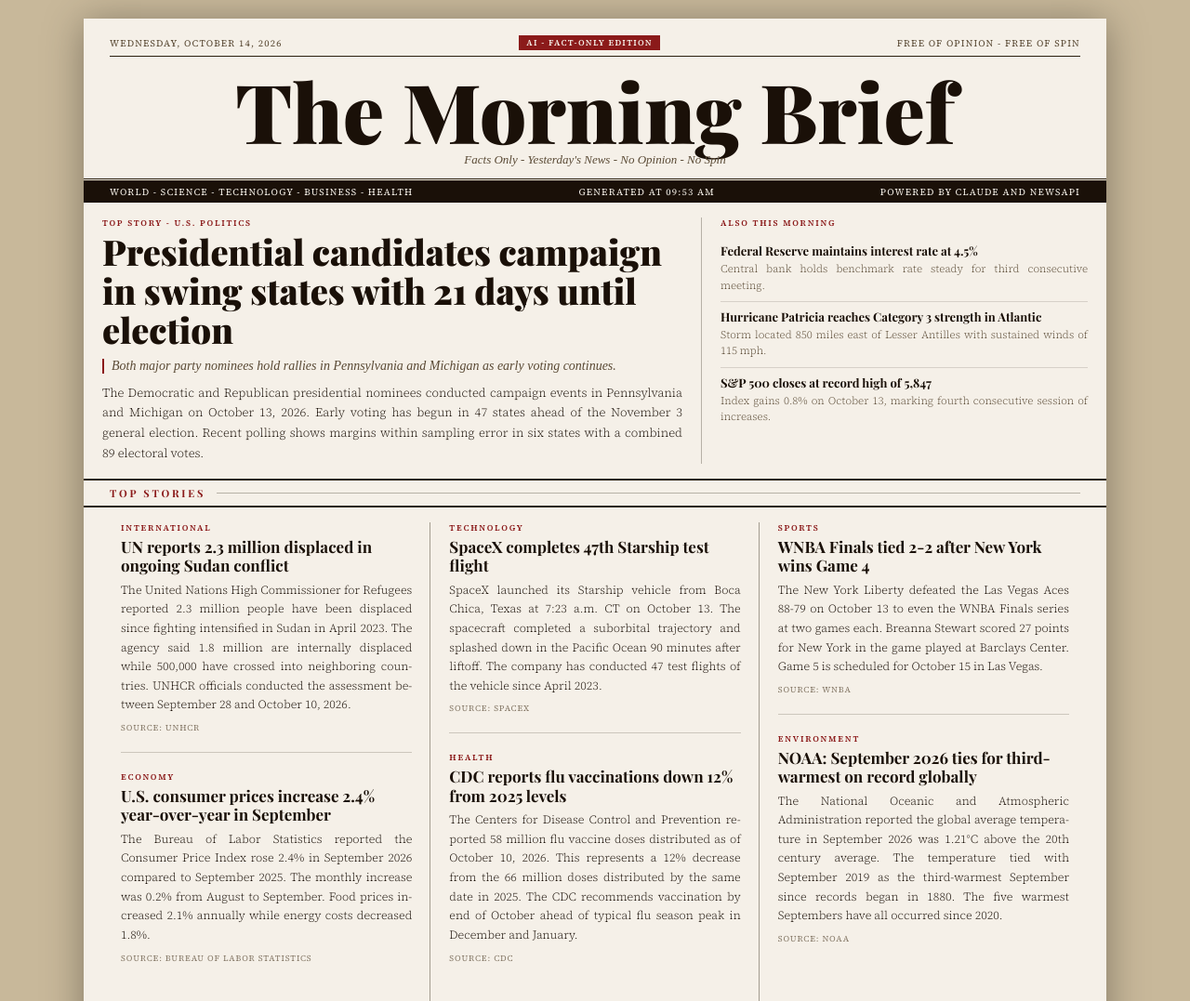
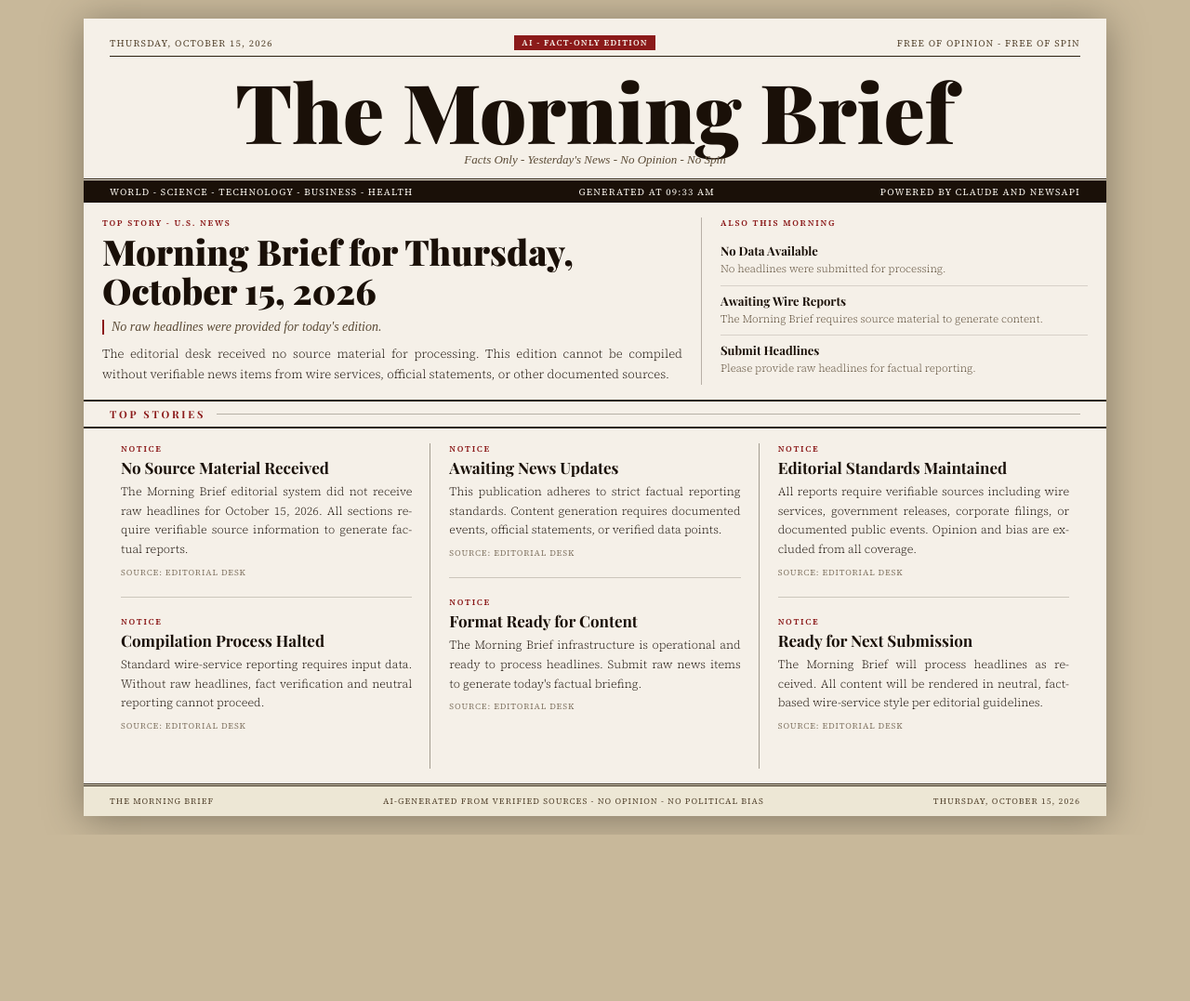
Before and after one commit to SolariMun/Morning-brief, a plain HTML site: page index.html in a window 1280 px wide. Shown: the top 1077 px of the page at 93% size. After the commit the page ends 898 px from the top, so only its background shows below. Drawn offline with nearby package versions, Linux system fonts and the light colour scheme; a web font is replaced by a local one.

Commit message:
Morning edition 2026-10-15

```diff
--- a/index.html
+++ b/index.html
@@ -3,7 +3,7 @@
 <head>
 <meta charset="UTF-8">
 <meta name="viewport" content="width=device-width, initial-scale=1.0">
-<title>The Morning Brief - Wednesday, October 14, 2026</title>
+<title>The Morning Brief - Thursday, October 15, 2026</title>
 <link href="https://fonts.googleapis.com/css2?family=Playfair+Display:ital,wght@0,400;0,700;0,900;1,400&family=IM+Fell+English:ital@0;1&family=Source+Serif+4:ital,wght@0,300;0,400;0,600;1,300;1,400&display=swap" rel="stylesheet">
 <style>
 *,*::before,*::after{box-sizing:border-box;margin:0;padding:0}
@@ -47,7 +47,7 @@ body{background:#c8b89a;font-family:'Source Serif 4',Georgia,serif;color:var(--i
 <div class="page">
 <div class="masthead">
 <div class="masthead-top">
-<div>Wednesday, October 14, 2026</div>
+<div>Thursday, October 15, 2026</div>
 <span class="ai-badge">AI - Fact-Only Edition</span>
 <div>Free of Opinion - Free of Spin</div>
 </div>
@@ -58,31 +58,31 @@ body{background:#c8b89a;font-family:'Source Serif 4',Georgia,serif;color:var(--i
 </div>
 <div class="edition-bar">
 <span>World - Science - Technology - Business - Health</span>
-<span>Generated at 09:53 AM</span>
+<span>Generated at 09:33 AM</span>
 <span>Powered by Claude and NewsAPI</span>
 </div>
 <div class="lead-story">
 <div>
-<div class="article-label">Top Story - U.S. Politics</div>
-<h2 class="lead-headline">Presidential candidates campaign in swing states with 21 days until election</h2>
-<div class="lead-subhead">Both major party nominees hold rallies in Pennsylvania and Michigan as early voting continues.</div>
-<p>The Democratic and Republican presidential nominees conducted campaign events in Pennsylvania and Michigan on October 13, 2026. Early voting has begun in 47 states ahead of the November 3 general election. Recent polling shows margins within sampling error in six states with a combined 89 electoral votes.</p>
+<div class="article-label">Top Story - U.S. NEWS</div>
+<h2 class="lead-headline">Morning Brief for Thursday, October 15, 2026</h2>
+<div class="lead-subhead">No raw headlines were provided for today's edition.</div>
+<p>The editorial desk received no source material for processing. This edition cannot be compiled without verifiable news items from wire services, official statements, or other documented sources.</p>
 </div>
 <div class="lead-aside">
 <div class="aside-label">Also This Morning</div>
-<div class="aside-item"><h3>Federal Reserve maintains interest rate at 4.5%</h3><p>Central bank holds benchmark rate steady for third consecutive meeting.</p></div><div class="aside-item"><h3>Hurricane Patricia reaches Category 3 strength in Atlantic</h3><p>Storm located 850 miles east of Lesser Antilles with sustained winds of 115 mph.</p></div><div class="aside-item"><h3>S&amp;P 500 closes at record high of 5,847</h3><p>Index gains 0.8% on October 13, marking fourth consecutive session of increases.</p></div>
+<div class="aside-item"><h3>No Data Available</h3><p>No headlines were submitted for processing.</p></div><div class="aside-item"><h3>Awaiting Wire Reports</h3><p>The Morning Brief requires source material to generate content.</p></div><div class="aside-item"><h3>Submit Headlines</h3><p>Please provide raw headlines for factual reporting.</p></div>
 </div>
 </div>
 <div class="section-label"><span>Top Stories</span></div>
 <div class="columns">
-<div class="col"><div class="article"><div class="article-label">International</div><h2>UN reports 2.3 million displaced in ongoing Sudan conflict</h2><p>The United Nations High Commissioner for Refugees reported 2.3 million people have been displaced since fighting intensified in Sudan in April 2023. The agency said 1.8 million are internally displaced while 500,000 have crossed into neighboring countries. UNHCR officials conducted the assessment between September 28 and October 10, 2026.</p><span class="source-tag">Source: UNHCR</span></div><div class="article"><div class="article-label">Economy</div><h2>U.S. consumer prices increase 2.4% year-over-year in September</h2><p>The Bureau of Labor Statistics reported the Consumer Price Index rose 2.4% in September 2026 compared to September 2025. The monthly increase was 0.2% from August to September. Food prices increased 2.1% annually while energy costs decreased 1.8%.</p><span class="source-tag">Source: Bureau of Labor Statistics</span></div></div>
-<div class="col"><div class="article"><div class="article-label">Technology</div><h2>SpaceX completes 47th Starship test flight</h2><p>SpaceX launched its Starship vehicle from Boca Chica, Texas at 7:23 a.m. CT on October 13. The spacecraft completed a suborbital trajectory and splashed down in the Pacific Ocean 90 minutes after liftoff. The company has conducted 47 test flights of the vehicle since April 2023.</p><span class="source-tag">Source: SpaceX</span></div><div class="article"><div class="article-label">Health</div><h2>CDC reports flu vaccinations down 12% from 2025 levels</h2><p>The Centers for Disease Control and Prevention reported 58 million flu vaccine doses distributed as of October 10, 2026. This represents a 12% decrease from the 66 million doses distributed by the same date in 2025. The CDC recommends vaccination by end of October ahead of typical flu season peak in December and January.</p><span class="source-tag">Source: CDC</span></div></div>
-<div class="col"><div class="article"><div class="article-label">Sports</div><h2>WNBA Finals tied 2-2 after New York wins Game 4</h2><p>The New York Liberty defeated the Las Vegas Aces 88-79 on October 13 to even the WNBA Finals series at two games each. Breanna Stewart scored 27 points for New York in the game played at Barclays Center. Game 5 is scheduled for October 15 in Las Vegas.</p><span class="source-tag">Source: WNBA</span></div><div class="article"><div class="article-label">Environment</div><h2>NOAA: September 2026 ties for third-warmest on record globally</h2><p>The National Oceanic and Atmospheric Administration reported the global average temperature in September 2026 was 1.21°C above the 20th century average. The temperature tied with September 2019 as the third-warmest September since records began in 1880. The five warmest Septembers have all occurred since 2020.</p><span class="source-tag">Source: NOAA</span></div></div>
+<div class="col"><div class="article"><div class="article-label">NOTICE</div><h2>No Source Material Received</h2><p>The Morning Brief editorial system did not receive raw headlines for October 15, 2026. All sections require verifiable source information to generate factual reports.</p><span class="source-tag">Source: Editorial Desk</span></div><div class="article"><div class="article-label">NOTICE</div><h2>Compilation Process Halted</h2><p>Standard wire-service reporting requires input data. Without raw headlines, fact verification and neutral reporting cannot proceed.</p><span class="source-tag">Source: Editorial Desk</span></div></div>
+<div class="col"><div class="article"><div class="article-label">NOTICE</div><h2>Awaiting News Updates</h2><p>This publication adheres to strict factual reporting standards. Content generation requires documented events, official statements, or verified data points.</p><span class="source-tag">Source: Editorial Desk</span></div><div class="article"><div class="article-label">NOTICE</div><h2>Format Ready for Content</h2><p>The Morning Brief infrastructure is operational and ready to process headlines. Submit raw news items to generate today's factual briefing.</p><span class="source-tag">Source: Editorial Desk</span></div></div>
+<div class="col"><div class="article"><div class="article-label">NOTICE</div><h2>Editorial Standards Maintained</h2><p>All reports require verifiable sources including wire services, government releases, corporate filings, or documented public events. Opinion and bias are excluded from all coverage.</p><span class="source-tag">Source: Editorial Desk</span></div><div class="article"><div class="article-label">NOTICE</div><h2>Ready for Next Submission</h2><p>The Morning Brief will process headlines as received. All content will be rendered in neutral, fact-based wire-service style per editorial guidelines.</p><span class="source-tag">Source: Editorial Desk</span></div></div>
 </div>
 <div class="footer">
 <span>The Morning Brief</span>
 <span>AI-generated from verified sources - No opinion - No political bias</span>
-<span>Wednesday, October 14, 2026</span>
+<span>Thursday, October 15, 2026</span>
 </div>
 </div>
 </body>
```
